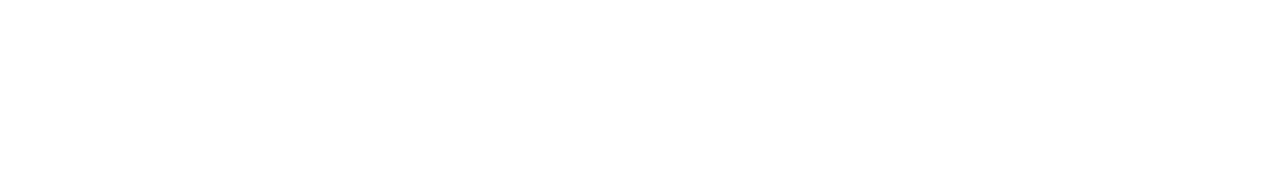
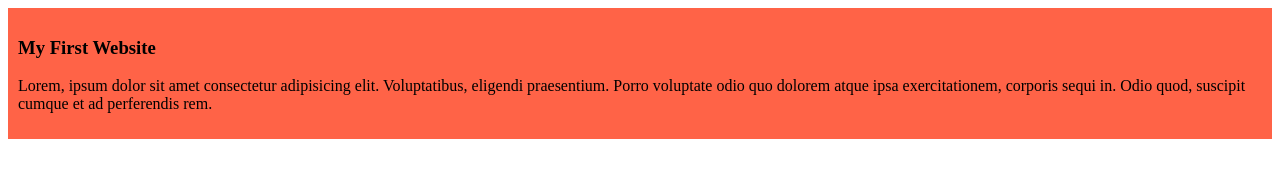
Before and after one commit to programmershakib1/my-first-github-repo, a plain HTML site: page index.html in a window 1280 px wide. Drawn offline with Linux system fonts and the light colour scheme.

Commit message:
added the first blog

```diff
--- a/index.html
+++ b/index.html
@@ -4,8 +4,12 @@
     <meta charset="UTF-8">
     <meta name="viewport" content="width=device-width, initial-scale=1.0">
     <title>My First Ever Github Repo</title>
+    <link rel="stylesheet" href="styles/blog.css">
 </head>
 <body>
-
+    <div>
+        <h3>My First Website</h3>
+        <p>Lorem, ipsum dolor sit amet consectetur adipisicing elit. Voluptatibus, eligendi praesentium. Porro voluptate odio quo dolorem atque ipsa exercitationem, corporis sequi in. Odio quod, suscipit cumque et ad perferendis rem.</p>
+    </div>
 </body>
 </html>
--- /dev/null
+++ b/styles/blog.css
@@ -0,0 +1,4 @@
+div{
+    background-color: tomato;
+    padding: 10px;
+}
```
